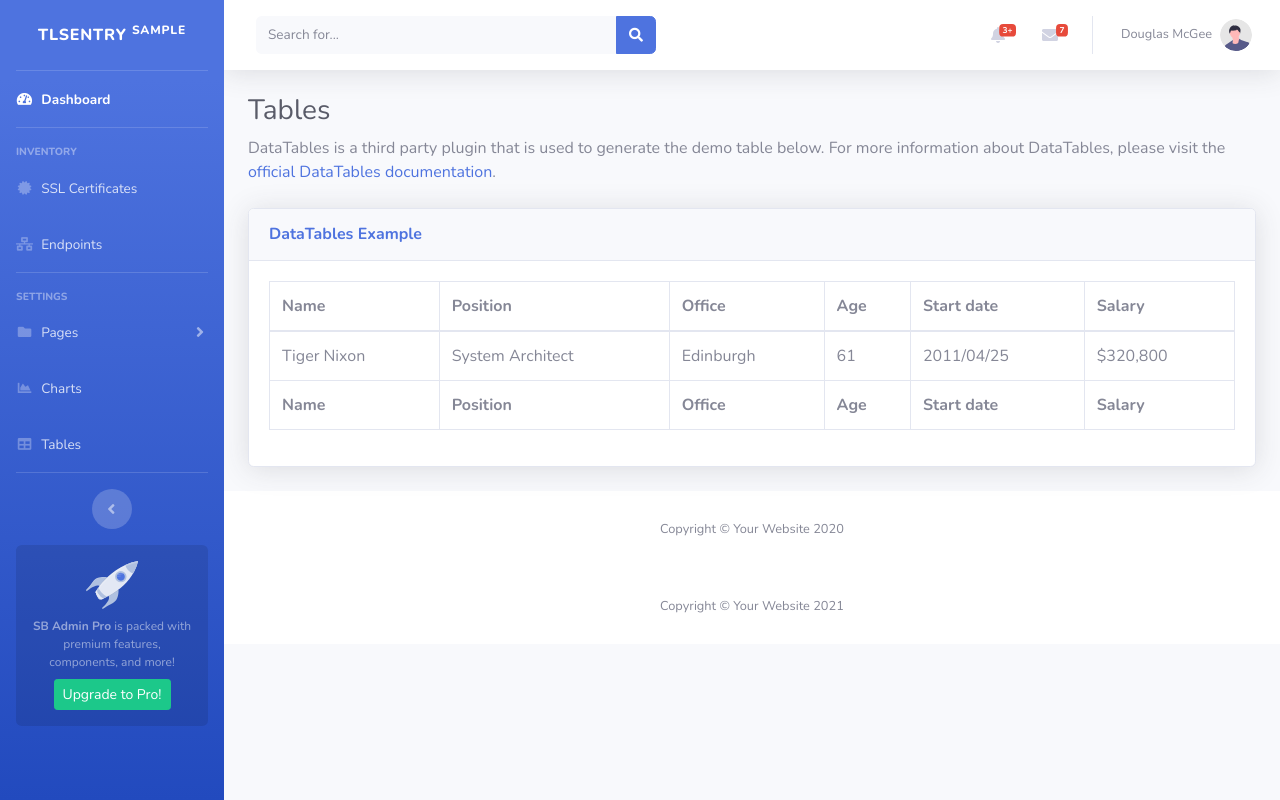
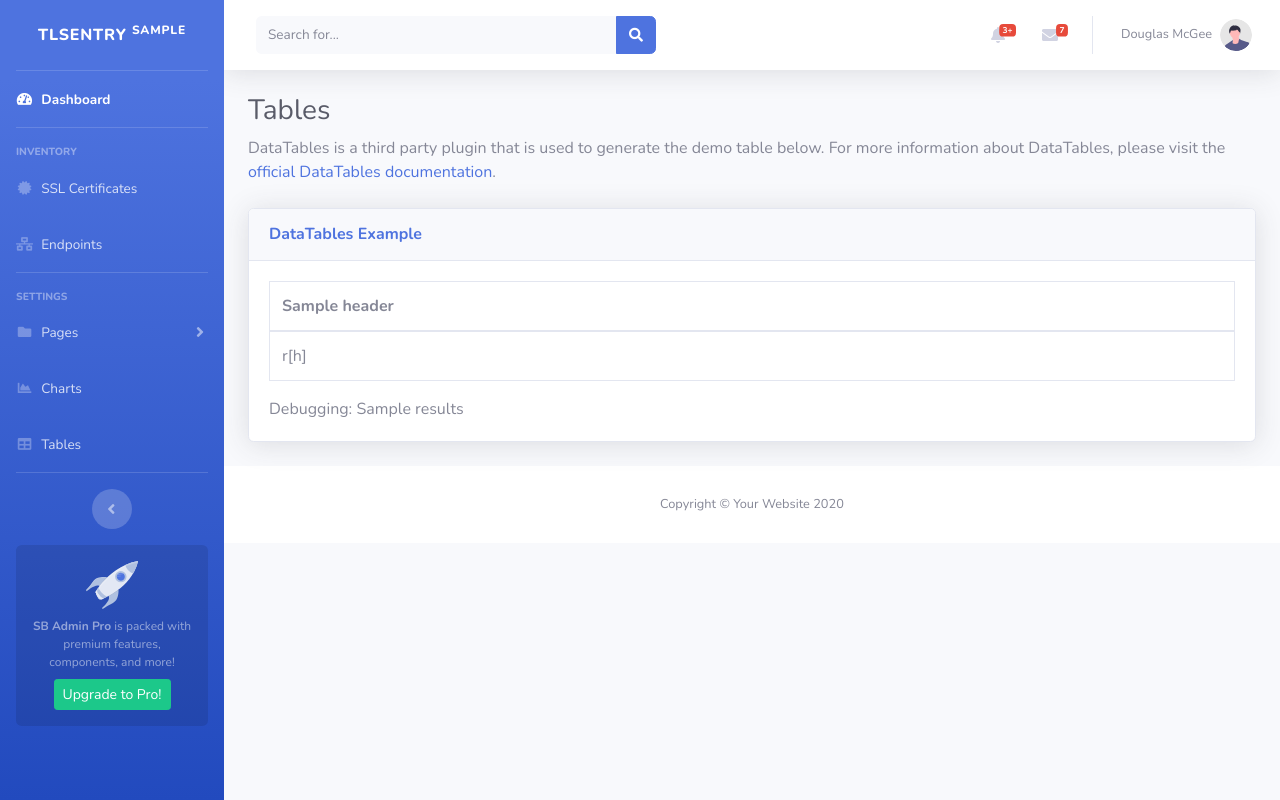
Before and after one commit to zachary-cs/TLSentry, a Flask app: template tlsentry/templates/certs_index.j2 in a window 1280 px wide. Run offline with Flask 2, Linux system fonts and the light colour scheme; the template is opened without the code that fills it: most values are stand-ins (such as "Sample title", 1, 10 or a date in 2020); some libraries are stand-ins or nearby versions.

Commit message:
Semi working Table thru Jinja

```diff
--- a/tlsentry/templates/certs_index.j2
+++ b/tlsentry/templates/certs_index.j2
@@ -45,35 +45,30 @@
                                         <table class="table table-bordered" id="dataTable" width="100%" cellspacing="0">
                                             <thead>
                                                 <tr>
-                                                    <th>Name</th>
-                                                    <th>Position</th>
-                                                    <th>Office</th>
-                                                    <th>Age</th>
-                                                    <th>Start date</th>
-                                                    <th>Salary</th>
+                                                {#
+                                                   Dynamically put the headers onto the page
+                                                #}
+                                                {% for h in headers %}
+                                                    <th> {{ h }} </th>
+                                                {% endfor %}
                                                 </tr>
                                             </thead>
-                                            <tfoot>
-                                                <tr>
-                                                    <th>Name</th>
-                                                    <th>Position</th>
-                                                    <th>Office</th>
-                                                    <th>Age</th>
-                                                    <th>Start date</th>
-                                                    <th>Salary</th>
-                                                </tr>
-                                            </tfoot>
                                             <tbody>
-                                                <tr>
-                                                    <td>Tiger Nixon</td>
-                                                    <td>System Architect</td>
-                                                    <td>Edinburgh</td>
-                                                    <td>61</td>
-                                                    <td>2011/04/25</td>
-                                                    <td>$320,800</td>
-                                                </tr>
+                                                {% for r in results %}
+                                                    <tr>
+                                                    {% for h in headers %}
+                                                        <td>r[h]</td>
+                                                    {% endfor %}
+                                                    </tr>
+                                                {% endfor %}
+
                                             </tbody>
                                         </table>
+
+                                        <span>
+                                        Debugging:
+                                        {{ results }}
+                                        </span>
                                     </div>
                                 </div>
                             </div>
@@ -97,21 +92,6 @@
                 </div>
                 <!-- End of Content Wrapper -->
 
-            </div>
-            <!-- End of Main Content -->
-
-            <!-- Footer -->
-            <footer class="sticky-footer bg-white">
-                <div class="container my-auto">
-                    <div class="copyright text-center my-auto">
-                        <span>Copyright &copy; Your Website 2021</span>
-                    </div>
-                </div>
-            </footer>
-            <!-- End of Footer -->
-
-        </div>
-        <!-- End of Content Wrapper -->
 
     </div>
     <!-- End of Page Wrapper -->
```
